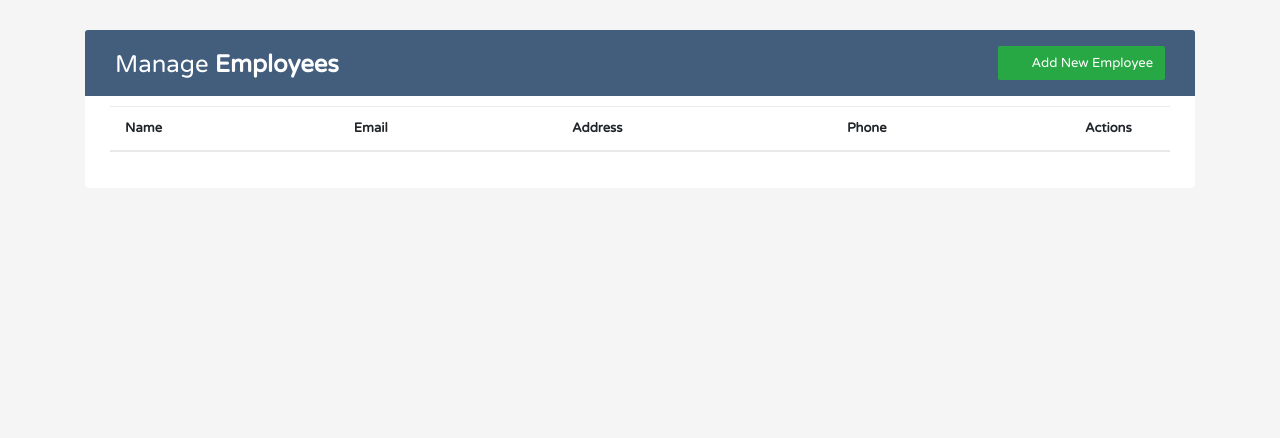
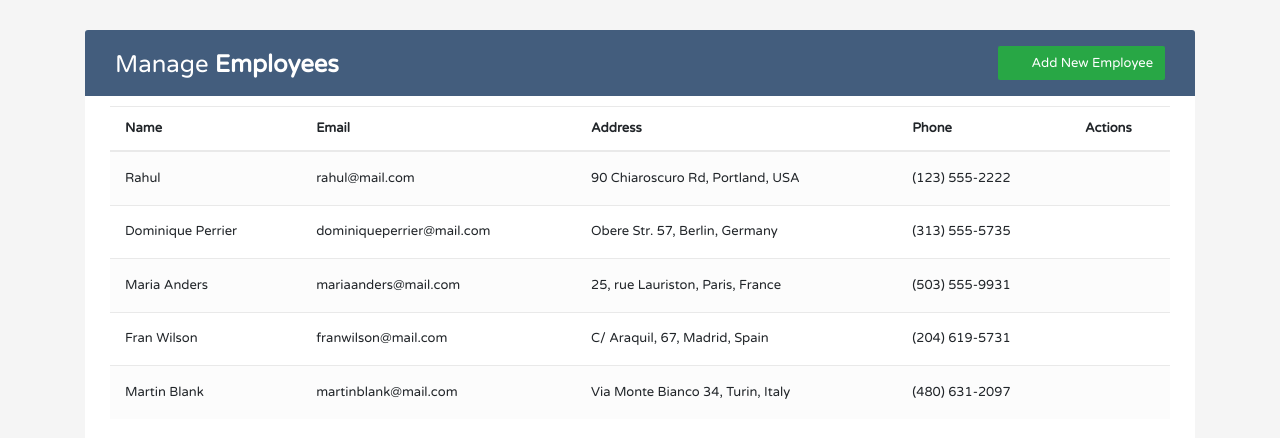
Before and after one commit to Sulman23/Reactjs-Modalbox-CRUD-App, a React (Create React App) app: page / in a window 1280 px wide. Shown: the top 438 px of the page. Built offline with nearby package versions, Linux system fonts and the light colour scheme.

Commit message:
creating context

```diff
--- a/src/Components/EmployeeList.jsx
+++ b/src/Components/EmployeeList.jsx
@@ -34,11 +34,13 @@ const EmployeeList = () => {
                 <tbody>
                     {
                         employees.map(employee => (
-                            <tr>
-                                <employee employee={employee} />
-                            </tr>
-                        )
-                    )}
+
+                                <tr>
+                                    <Employee employee={employee}/>
+                                </tr>
+
+                        ))
+                    }
                 </tbody>
             </table>
 
```
Also changed, not shown: src/Context/EmployeeContext.jsx (added, +9 -0 lines).
